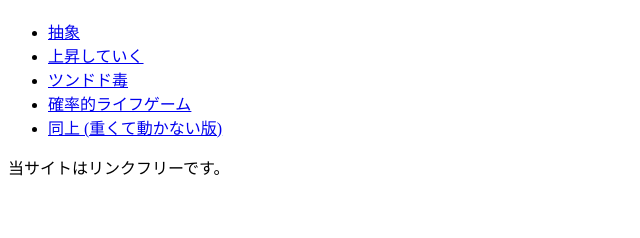
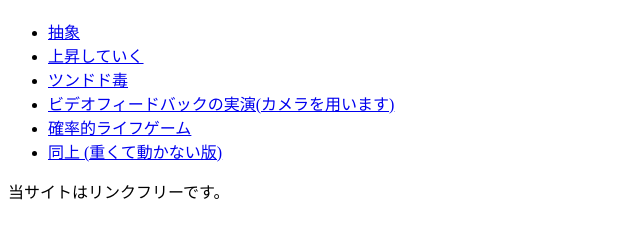
Before and after one commit to Danques/danques.github.io, a plain HTML site: page eikofes2025/index.html in a window 1280 px wide. Shown: the part 70-308 px from the top of the page, without its empty margins (0-640 px from the left). Drawn offline with Linux system fonts and the light colour scheme.

Commit message:
Update index.html

```diff
--- a/eikofes2025/index.html
+++ b/eikofes2025/index.html
@@ -1,20 +1,24 @@
 <!DOCTYPE html>
 <html lang="ja">
+
 <head>
     <meta charset="UTF-8">
     <meta name="viewport" content="width=device-width, initial-scale=1.0">
     <meta name="keywords" content="Danques,Rat,shader,the game of life,Eiko Gakuen,technology">
     <title>Danquesの鼠</title>
 </head>
+
 <body>
     <h1>第78回栄光祭Danquesの鼠</h1>
     <ul>
         <li><a href="小品/abstract/abstract.html">抽象</a></li>
         <li><a href="小品/float/float.html">上昇していく</a></li>
         <li><a href="小品/poison/poison.html">ツンドド毒</a></li>
+        <li><a href="小品/poison/poison.html">ビデオフィードバックの実演(カメラを用います)</a></li>
         <li><a href="stochastic-life.html">確率的ライフゲーム</a></li>
         <li><a href="stochastic-life-bigfloat.html">同上 (重くて動かない版)</a></li>
     </ul>
     <footer>当サイトはリンクフリーです。</footer>
 </body>
+
 </html>
```
Lines whose indentation alone changed are shown as unchanged.
